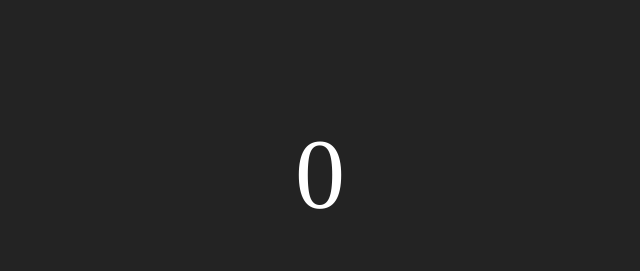
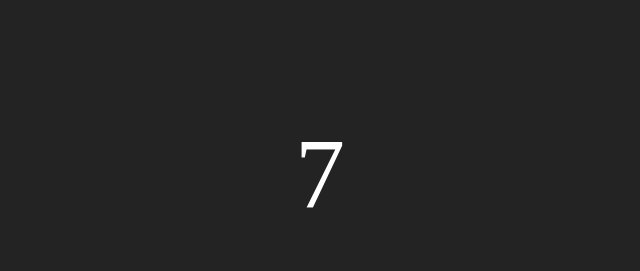
Before and after one commit to shaikwasef/react-stop_watch_apple, a React (Create React App) app: page / in a window 1280 px wide. Shown: the top 271 px of the page, without its empty margins (320-960 px from the left). Built offline with nearby package versions, Linux system fonts and the light colour scheme.

Commit message:
1 file modified

```diff
--- a/src/App.js
+++ b/src/App.js
@@ -46,15 +46,17 @@ class App extends React.Component {
     super(props);
     this.state = {seconds : 0};
     this.tick = this.tick.bind(this);
-    this.ComponentWillMount = this.ComponentWillMount.bind(this);
+    this.componentDidMount = this.componentDidMount.bind(this);
   }
 
-  ComponentWillMount(){
+  componentDidMount(){
     this.timerID = setInterval(this.tick, 1000);
   }
 
   tick(){
-    this.setState({seconds : 2});
+    let seconds = this.state.seconds ;
+    seconds = seconds + 1 ;
+    this.setState({seconds : seconds});
   }
 
   render(){
```
